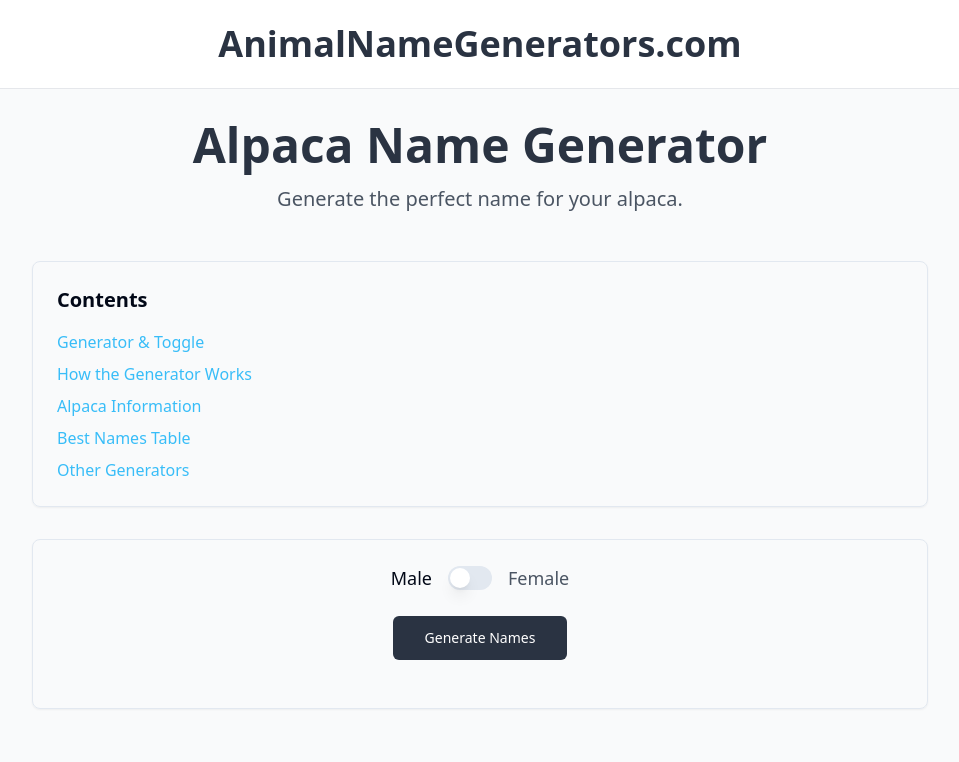
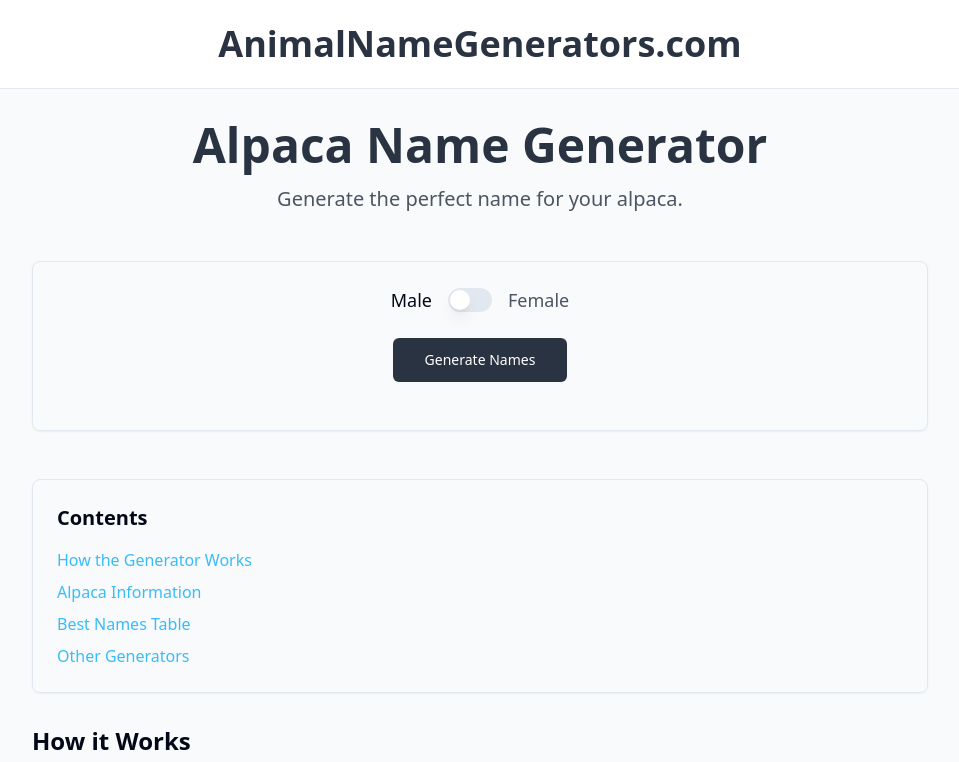
Before and after one commit to Zeetox12345/animal-name-generators, a React (Vite) app: page /alpaca in a window 1280 px wide. Shown: the top 762 px of the page, without its empty margins (160-1119 px from the left). Built offline with nearby package versions, Linux system fonts and the light colour scheme.

Commit message:
Refactor name generator layout
- Relocated name generator above the contents section.
- Implemented animation triggered by "Generate Names" button.
- Changed generated names display to a 5x2 grid layout.

```diff
--- a/src/components/NameGenerator.tsx
+++ b/src/components/NameGenerator.tsx
@@ -1,3 +1,4 @@
+
 import { useState } from "react";
 import { Button } from "@/components/ui/button";
 import { Card } from "@/components/ui/card";
@@ -34,7 +35,6 @@ export const NameGenerator = ({
     const selectedNames: string[] = [];
     const usedIndexes = new Set();
 
-    // Get 10 unique random names
     while (selectedNames.length < Math.min(10, nameList.length)) {
       const randomIndex = Math.floor(Math.random() * nameList.length);
       if (!usedIndexes.has(randomIndex)) {
@@ -44,6 +44,14 @@ export const NameGenerator = ({
     }
 
     setGeneratedNames(selectedNames);
+
+    // Scroll to the generated names
+    setTimeout(() => {
+      document.getElementById('generated-names')?.scrollIntoView({
+        behavior: 'smooth',
+        block: 'start'
+      });
+    }, 100);
   };
 
   return (
@@ -59,30 +67,8 @@ export const NameGenerator = ({
           </p>
         </section>
 
-        {/* Table of Contents */}
-        <Card className="p-6 mb-8">
-          <h2 className="text-xl font-semibold mb-4">Contents</h2>
-          <nav className="space-y-2">
-            <a href="#generator" className="block text-brand hover:text-brand-dark">
-              Generator & Toggle
-            </a>
-            <a href="#how-it-works" className="block text-brand hover:text-brand-dark">
-              How the Generator Works
-            </a>
-            <a href="#animal-info" className="block text-brand hover:text-brand-dark">
-              {animal} Information
-            </a>
-            <a href="#best-names" className="block text-brand hover:text-brand-dark">
-              Best Names Table
-            </a>
-            <a href="#other-generators" className="block text-brand hover:text-brand-dark">
-              Other Generators
-            </a>
-          </nav>
-        </Card>
-
         {/* Generator Section */}
-        <section id="generator" className="mb-12">
+        <section className="mb-12">
           <Card className="p-6">
             <div className="flex items-center justify-center gap-4 mb-6">
               <span className={`text-lg ${!isMale ? "text-gray-600" : ""}`}>
@@ -106,7 +92,7 @@ export const NameGenerator = ({
                 Generate Names
               </Button>
               {generatedNames.length > 0 && (
-                <div className="grid gap-2 animate-fade-in">
+                <div id="generated-names" className="grid grid-cols-2 gap-4 animate-fade-in">
                   {generatedNames.map((name, index) => (
                     <div
                       key={index}
@@ -120,6 +106,25 @@ export const NameGenerator = ({
             </div>
           </Card>
         </section>
+
+        {/* Table of Contents */}
+        <Card className="p-6 mb-8">
+          <h2 className="text-xl font-semibold mb-4">Contents</h2>
+          <nav className="space-y-2">
+            <a href="#how-it-works" className="block text-brand hover:text-brand-dark">
+              How the Generator Works
+            </a>
+            <a href="#animal-info" className="block text-brand hover:text-brand-dark">
+              {animal} Information
+            </a>
+            <a href="#best-names" className="block text-brand hover:text-brand-dark">
+              Best Names Table
+            </a>
+            <a href="#other-generators" className="block text-brand hover:text-brand-dark">
+              Other Generators
+            </a>
+          </nav>
+        </Card>
 
         {/* How it Works */}
         <section id="how-it-works" className="mb-12">
```
